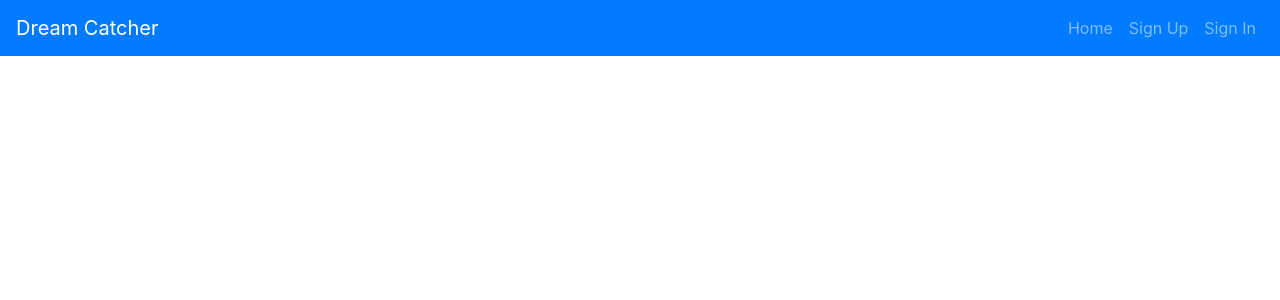
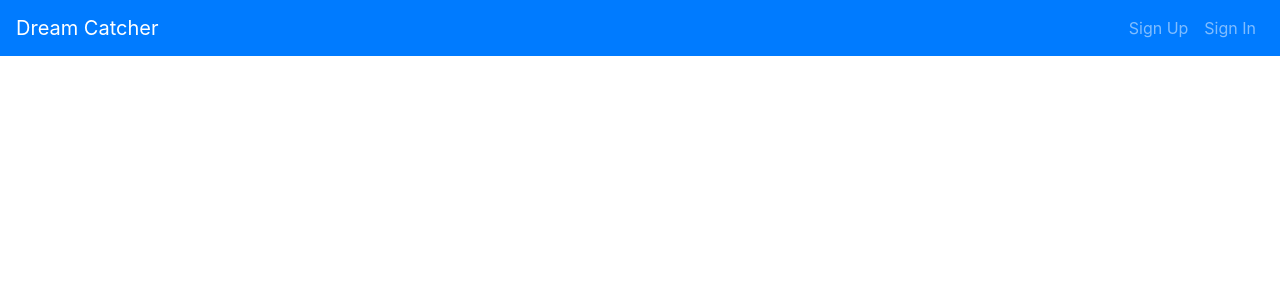
Before and after one commit to A-Norwood/Dream-Catcher-Client, a React app: page /create-dream in a window 1280 px wide. Shown: the top 300 px of the page. Built offline with nearby package versions, Linux system fonts and the light colour scheme.

Commit message:
Changed path so upon sign in & sign up goes to dreams

```diff
--- a/src/components/Header/Header.js
+++ b/src/components/Header/Header.js
@@ -18,11 +18,11 @@
   </Fragment>
 )
 
-const alwaysOptions = (
-  <Fragment>
-    <Nav.Link to="/">Home</Nav.Link>
-  </Fragment>
-)
+// const alwaysOptions = (
+//   <Fragment>
+//     <Nav.Link to="/">Home</Nav.Link>
+//   </Fragment>
+// )
 
 const Header = ({ user }) => (
   <Navbar bg="primary" variant="dark" expand="md">
@@ -33,7 +33,6 @@
     <Navbar.Collapse id="basic-navbar-nav">
       <Nav className="ml-auto">
         { user && <span className="navbar-text mr-2">Welcome, {user.email}</span>}
-        { alwaysOptions }
         { user ? authenticatedOptions : unauthenticatedOptions }
       </Nav>
     </Navbar.Collapse>
--- a/src/components/SignIn/SignIn.js
+++ b/src/components/SignIn/SignIn.js
@@ -33,7 +33,7 @@
         message: messages.signInSuccess,
         variant: 'success'
       }))
-      .then(() => history.push('/'))
+      .then(() => history.push('/dreams'))
       .catch(error => {
         this.setState({ email: '', password: '' })
         msgAlert({
--- a/src/components/SignUp/SignUp.js
+++ b/src/components/SignUp/SignUp.js
@@ -35,7 +35,7 @@
         message: messages.signUpSuccess,
         variant: 'success'
       }))
-      .then(() => history.push('/'))
+      .then(() => history.push('/dreams'))
       .catch(error => {
         this.setState({ email: '', password: '', passwordConfirmation: '' })
         msgAlert({
```
